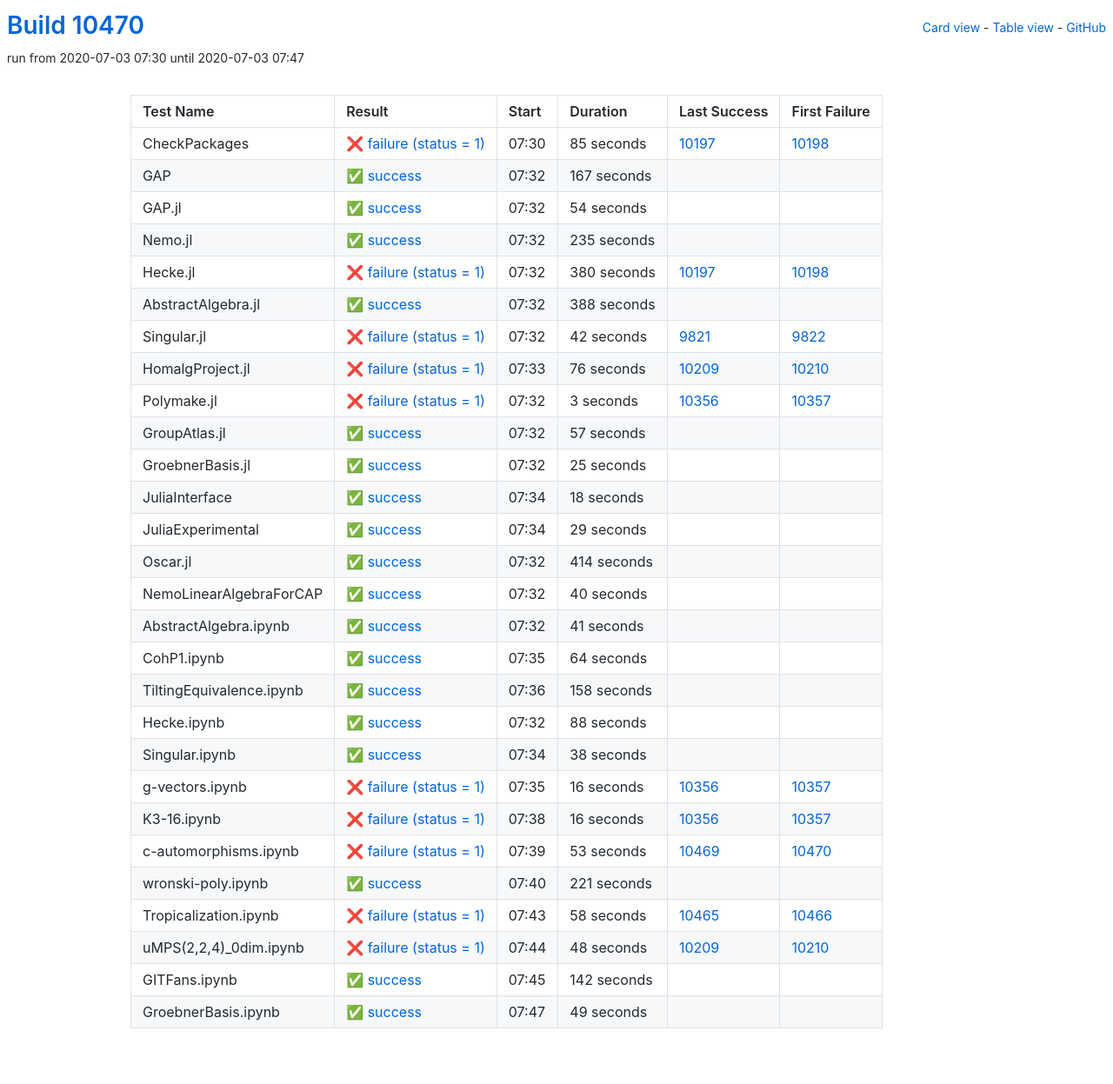
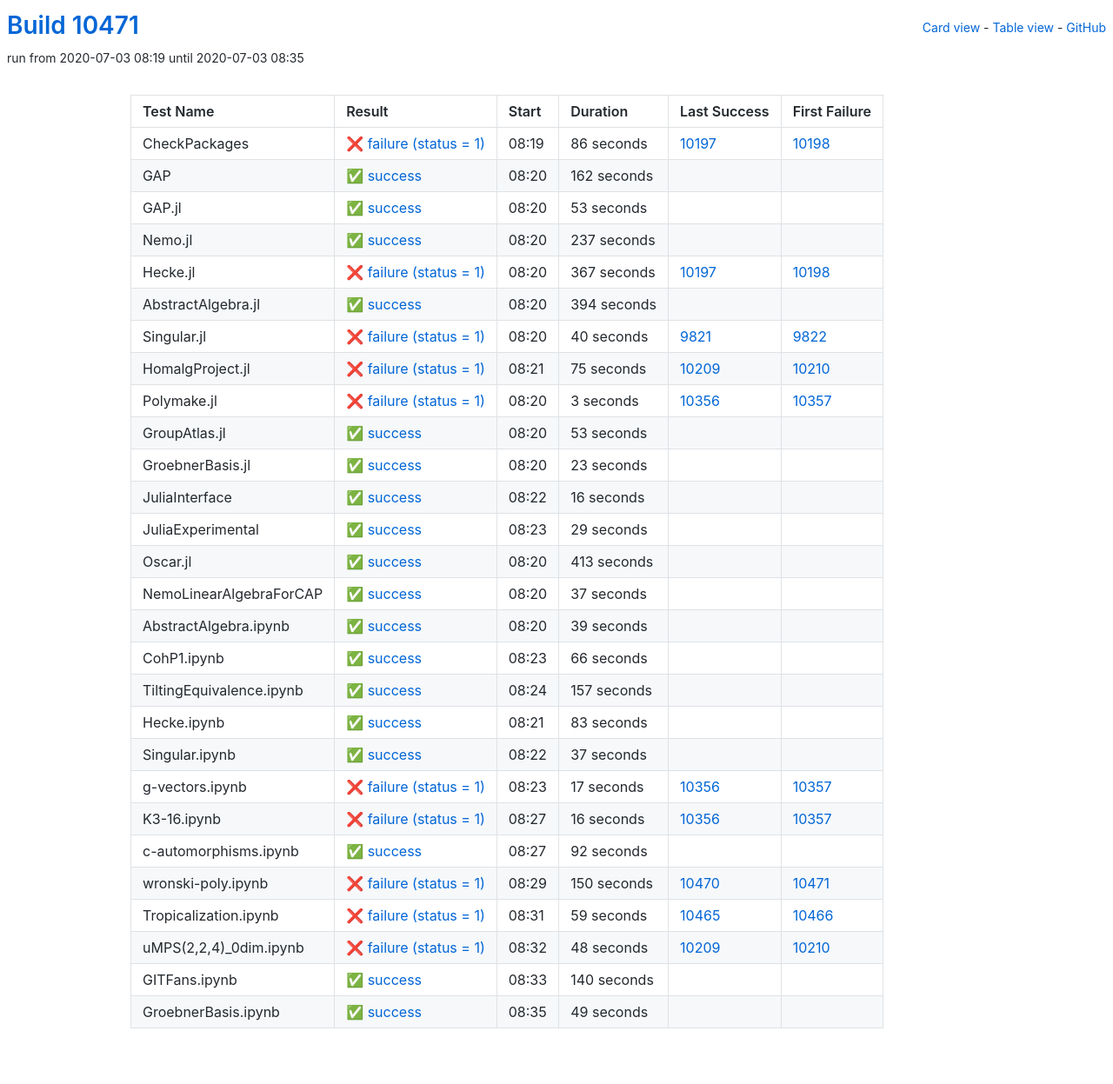
Before and after one commit to oscar-system/oscar-ci-status, a Jekyll site: the page built from table.html, in a window 1280 px wide. Shown: the whole page at 87% size. Built offline with Jekyll 4.4.1, drawn with Linux system fonts in a browser that asks for light colours.

Commit message:
Build #10471

```diff
--- a/_data/ci.yml
+++ b/_data/ci.yml
@@ -1,6 +1,6 @@
 ---
-build: 10470
-build_url: https://oscarci.mathematik.uni-kl.de/job/oscar/10470/
+build: 10471
+build_url: https://oscarci.mathematik.uni-kl.de/job/oscar/10471/
 job: oscar
 organization: oscar-system
 repo: oscar-ci-status
@@ -8,104 +8,104 @@
 tests:
 - name: CheckPackages
   id: checkpackages
-  log: https://oscarci.mathematik.uni-kl.de/job/oscar/10470/artifact/logs/build-10470/CheckPackages.log
-  start: 2020-07-03 07:30
+  log: https://oscarci.mathematik.uni-kl.de/job/oscar/10471/artifact/logs/build-10471/CheckPackages.log
+  start: 2020-07-03 08:19
   success: false
   exitcode: 1
   status: failure
-  duration: 85
+  duration: 86
   last_success: 10197
   last_success_url: https://oscarci.mathematik.uni-kl.de/job/oscar/10197/
   first_failure: 10198
   first_failure_url: https://oscarci.mathematik.uni-kl.de/job/oscar/10198/
 - name: GAP
   id: gap
-  log: https://oscarci.mathematik.uni-kl.de/job/oscar/10470/artifact/logs/build-10470/GAP.log
-  start: 2020-07-03 07:32
+  log: https://oscarci.mathematik.uni-kl.de/job/oscar/10471/artifact/logs/build-10471/GAP.log
+  start: 2020-07-03 08:20
   success: true
   exitcode: 0
   status: success
-  duration: 167
+  duration: 162
   last_success: false
   last_success_url:
   first_failure: false
   first_failure_url:
 - name: GAP.jl
   id: gap-jl
-  log: https://oscarci.mathematik.uni-kl.de/job/oscar/10470/artifact/logs/build-10470/GAP.jl.log
-  start: 2020-07-03 07:32
+  log: https://oscarci.mathematik.uni-kl.de/job/oscar/10471/artifact/logs/build-10471/GAP.jl.log
+  start: 2020-07-03 08:20
   success: true
   exitcode: 0
   status: success
-  duration: 54
+  duration: 53
   last_success: false
   last_success_url:
   first_failure: false
   first_failure_url:
 - name: Nemo.jl
   id: nemo-jl
-  log: https://oscarci.mathematik.uni-kl.de/job/oscar/10470/artifact/logs/build-10470/Nemo.jl.log
-  start: 2020-07-03 07:32
+  log: https://oscarci.mathematik.uni-kl.de/job/oscar/10471/artifact/logs/build-10471/Nemo.jl.log
+  start: 2020-07-03 08:20
   success: true
   exitcode: 0
   status: success
-  duration: 235
+  duration: 237
   last_success: false
   last_success_url:
   first_failure: false
   first_failure_url:
 - name: Hecke.jl
   id: hecke-jl
-  log: https://oscarci.mathematik.uni-kl.de/job/oscar/10470/artifact/logs/build-10470/Hecke.jl.log
-  start: 2020-07-03 07:32
+  log: https://oscarci.mathematik.uni-kl.de/job/oscar/10471/artifact/logs/build-10471/Hecke.jl.log
+  start: 2020-07-03 08:20
   success: false
   exitcode: 1
   status: failure
-  duration: 380
+  duration: 367
   last_success: 10197
   last_success_url: https://oscarci.mathematik.uni-kl.de/job/oscar/10197/
   first_failure: 10198
   first_failure_url: https://oscarci.mathematik.uni-kl.de/job/oscar/10198/
 - name: AbstractAlgebra.jl
   id: abstractalgebra-jl
-  log: https://oscarci.mathematik.uni-kl.de/job/oscar/10470/artifact/logs/build-10470/AbstractAlgebra.jl.log
-  start: 2020-07-03 07:32
+  log: https://oscarci.mathematik.uni-kl.de/job/oscar/10471/artifact/logs/build-10471/AbstractAlgebra.jl.log
+  start: 2020-07-03 08:20
   success: true
   exitcode: 0
   status: success
-  duration: 388
+  duration: 394
   last_success: false
   last_success_url:
   first_failure: false
   first_failure_url:
 - name: Singular.jl
   id: singular-jl
-  log: https://oscarci.mathematik.uni-kl.de/job/oscar/10470/artifact/logs/build-10470/Singular.jl.log
-  start: 2020-07-03 07:32
+  log: https://oscarci.mathematik.uni-kl.de/job/oscar/10471/artifact/logs/build-10471/Singular.jl.log
+  start: 2020-07-03 08:20
   success: false
   exitcode: 1
   status: failure
-  duration: 42
+  duration: 40
   last_success: 9821
   last_success_url: https://oscarci.mathematik.uni-kl.de/job/oscar/9821/
   first_failure: 9822
   first_failure_url: https://oscarci.mathematik.uni-kl.de/job/oscar/9822/
 - name: HomalgProject.jl
   id: homalgproject-jl
-  log: https://oscarci.mathematik.uni-kl.de/job/oscar/10470/artifact/logs/build-10470/HomalgProject.jl.log
-  start: 2020-07-03 07:33
+  log: https://oscarci.mathematik.uni-kl.de/job/oscar/10471/artifact/logs/build-10471/HomalgProject.jl.log
+  start: 2020-07-03 08:21
   success: false
   exitcode: 1
   status: failure
-  duration: 76
+  duration: 75
   last_success: 10209
   last_success_url: https://oscarci.mathematik.uni-kl.de/job/oscar/10209/
   first_failure: 10210
   first_failure_url: https://oscarci.mathematik.uni-kl.de/job/oscar/10210/
 - name: Polymake.jl
   id: polymake-jl
-  log: https://oscarci.mathematik.uni-kl.de/job/oscar/10470/artifact/logs/build-10470/Polymake.jl.log
-  start: 2020-07-03 07:32
+  log: https://oscarci.mathematik.uni-kl.de/job/oscar/10471/artifact/logs/build-10471/Polymake.jl.log
+  start: 2020-07-03 08:20
   success: false
   exitcode: 1
   status: failure
@@ -116,44 +116,44 @@
   first_failure_url: https://oscarci.mathematik.uni-kl.de/job/oscar/10357/
 - name: GroupAtlas.jl
   id: groupatlas-jl
-  log: https://oscarci.mathematik.uni-kl.de/job/oscar/10470/artifact/logs/build-10470/GroupAtlas.jl.log
-  start: 2020-07-03 07:32
+  log: https://oscarci.mathematik.uni-kl.de/job/oscar/10471/artifact/logs/build-10471/GroupAtlas.jl.log
+  start: 2020-07-03 08:20
   success: true
   exitcode: 0
   status: success
-  duration: 57
+  duration: 53
   last_success: false
   last_success_url:
   first_failure: false
   first_failure_url:
 - name: GroebnerBasis.jl
   id: groebnerbasis-jl
-  log: https://oscarci.mathematik.uni-kl.de/job/oscar/10470/artifact/logs/build-10470/GroebnerBasis.jl.log
-  start: 2020-07-03 07:32
+  log: https://oscarci.mathematik.uni-kl.de/job/oscar/10471/artifact/logs/build-10471/GroebnerBasis.jl.log
+  start: 2020-07-03 08:20
   success: true
   exitcode: 0
   status: success
-  duration: 25
+  duration: 23
   last_success: false
   last_success_url:
   first_failure: false
   first_failure_url:
 - name: JuliaInterface
   id: juliainterface
-  log: https://oscarci.mathematik.uni-kl.de/job/oscar/10470/artifact/logs/build-10470/JuliaInterface.log
-  start: 2020-07-03 07:34
+  log: https://oscarci.mathematik.uni-kl.de/job/oscar/10471/artifact/logs/build-10471/JuliaInterface.log
+  start: 2020-07-03 08:22
   success: true
   exitcode: 0
   status: success
-  duration: 18
+  duration: 16
   last_success: false
   last_success_url:
   first_failure: false
   first_failure_url:
 - name: JuliaExperimental
   id: juliaexperimental
-  log: https://oscarci.mathematik.uni-kl.de/job/oscar/10470/artifact/logs/build-10470/JuliaExperimental.log
-  start: 2020-07-03 07:34
+  log: https://oscarci.mathematik.uni-kl.de/job/oscar/10471/artifact/logs/build-10471/JuliaExperimental.log
+  start: 2020-07-03 08:23
   success: true
   exitcode: 0
   status: success
@@ -164,104 +164,104 @@
   first_failure_url:
 - name: Oscar.jl
   id: oscar-jl
-  log: https://oscarci.mathematik.uni-kl.de/job/oscar/10470/artifact/logs/build-10470/Oscar.jl.log
-  start: 2020-07-03 07:32
+  log: https://oscarci.mathematik.uni-kl.de/job/oscar/10471/artifact/logs/build-10471/Oscar.jl.log
+  start: 2020-07-03 08:20
   success: true
   exitcode: 0
   status: success
-  duration: 414
+  duration: 413
   last_success: false
   last_success_url:
   first_failure: false
   first_failure_url:
 - name: NemoLinearAlgebraForCAP
   id: nemolinearalgebraforcap
-  log: https://oscarci.mathematik.uni-kl.de/job/oscar/10470/artifact/logs/build-10470/NemoLinearAlgebraForCAP.log
-  start: 2020-07-03 07:32
+  log: https://oscarci.mathematik.uni-kl.de/job/oscar/10471/artifact/logs/build-10471/NemoLinearAlgebraForCAP.log
+  start: 2020-07-03 08:20
   success: true
   exitcode: 0
   status: success
-  duration: 40
+  duration: 37
   last_success: false
   last_success_url:
   first_failure: false
   first_failure_url:
 - name: AbstractAlgebra.ipynb
   id: abstractalgebra-ipynb
-  log: https://oscarci.mathematik.uni-kl.de/job/oscar/10470/artifact/logs/build-10470/AbstractAlgebra.ipynb.log
-  start: 2020-07-03 07:32
+  log: https://oscarci.mathematik.uni-kl.de/job/oscar/10471/artifact/logs/build-10471/AbstractAlgebra.ipynb.log
+  start: 2020-07-03 08:20
   success: true
   exitcode: 0
   status: success
-  duration: 41
+  duration: 39
   last_success: false
   last_success_url:
   first_failure: false
   first_failure_url:
 - name: CohP1.ipynb
   id: cohp1-ipynb
-  log: https://oscarci.mathematik.uni-kl.de/job/oscar/10470/artifact/logs/build-10470/CohP1.ipynb.log
-  start: 2020-07-03 07:35
+  log: https://oscarci.mathematik.uni-kl.de/job/oscar/10471/artifact/logs/build-10471/CohP1.ipynb.log
+  start: 2020-07-03 08:23
   success: true
   exitcode: 0
   status: success
-  duration: 64
+  duration: 66
   last_success: false
   last_success_url:
   first_failure: false
   first_failure_url:
 - name: TiltingEquivalence.ipynb
   id: tiltingequivalence-ipynb
-  log: https://oscarci.mathematik.uni-kl.de/job/oscar/10470/artifact/logs/build-10470/TiltingEquivalence.ipynb.log
-  start: 2020-07-03 07:36
+  log: https://oscarci.mathematik.uni-kl.de/job/oscar/10471/artifact/logs/build-10471/TiltingEquivalence.ipynb.log
+  start: 2020-07-03 08:24
   success: true
   exitcode: 0
   status: success
-  duration: 158
+  duration: 157
   last_success: false
   last_success_url:
   first_failure: false
   first_failure_url:
 - name: Hecke.ipynb
   id: hecke-ipynb
-  log: https://oscarci.mathematik.uni-kl.de/job/oscar/10470/artifact/logs/build-10470/Hecke.ipynb.log
-  start: 2020-07-03 07:32
+  log: https://oscarci.mathematik.uni-kl.de/job/oscar/10471/artifact/logs/build-10471/Hecke.ipynb.log
+  start: 2020-07-03 08:21
   success: true
   exitcode: 0
   status: success
-  duration: 88
+  duration: 83
   last_success: false
   last_success_url:
   first_failure: false
   first_failure_url:
 - name: Singular.ipynb
   id: singular-ipynb
-  log: https://oscarci.mathematik.uni-kl.de/job/oscar/10470/artifact/logs/build-10470/Singular.ipynb.log
-  start: 2020-07-03 07:34
+  log: https://oscarci.mathematik.uni-kl.de/job/oscar/10471/artifact/logs/build-10471/Singular.ipynb.log
+  start: 2020-07-03 08:22
   success: true
   exitcode: 0
   status: success
-  duration: 38
+  duration: 37
   last_success: false
   last_success_url:
   first_failure: false
   first_failure_url:
 - name: g-vectors.ipynb
   id: g-vectors-ipynb
-  log: https://oscarci.mathematik.uni-kl.de/job/oscar/10470/artifact/logs/build-10470/g-vectors.ipynb.log
-  start: 2020-07-03 07:35
+  log: https://oscarci.mathematik.uni-kl.de/job/oscar/10471/artifact/logs/build-10471/g-vectors.ipynb.log
+  start: 2020-07-03 08:23
   success: false
   exitcode: 1
   status: failure
-  duration: 16
+  duration: 17
   last_success: 10356
   last_success_url: https://oscarci.mathematik.uni-kl.de/job/oscar/10356/
   first_failure: 10357
   first_failure_url: https://oscarci.mathematik.uni-kl.de/job/oscar/10357/
 - name: K3-16.ipynb
   id: k3-16-ipynb
-  log: https://oscarci.mathematik.uni-kl.de/job/oscar/10470/artifact/logs/build-10470/K3-16.ipynb.log
-  start: 2020-07-03 07:38
+  log: https://oscarci.mathematik.uni-kl.de/job/oscar/10471/artifact/logs/build-10471/K3-16.ipynb.log
+  start: 2020-07-03 08:27
   success: false
   exitcode: 1
   status: failure
@@ -272,44 +272,44 @@
   first_failure_url: https://oscarci.mathematik.uni-kl.de/job/oscar/10357/
 - name: c-automorphisms.ipynb
   id: c-automorphisms-ipynb
-  log: https://oscarci.mathematik.uni-kl.de/job/oscar/10470/artifact/logs/build-10470/c-automorphisms.ipynb.log
-  start: 2020-07-03 07:39
-  success: false
-  exitcode: 1
-  status: failure
-  duration: 53
-  last_success: 10469
-  last_success_url: https://oscarci.mathematik.uni-kl.de/job/oscar/10469/
-  first_failure: 10470
-  first_failure_url: https://oscarci.mathematik.uni-kl.de/job/oscar/10470/
-- name: wronski-poly.ipynb
-  id: wronski-poly-ipynb
-  log: https://oscarci.mathematik.uni-kl.de/job/oscar/10470/artifact/logs/build-10470/wronski-poly.ipynb.log
-  start: 2020-07-03 07:40
+  log: https://oscarci.mathematik.uni-kl.de/job/oscar/10471/artifact/logs/build-10471/c-automorphisms.ipynb.log
+  start: 2020-07-03 08:27
   success: true
   exitcode: 0
   status: success
-  duration: 221
+  duration: 92
   last_success: false
   last_success_url:
   first_failure: false
   first_failure_url:
-- name: Tropicalization.ipynb
-  id: tropicalization-ipynb
-  log: https://oscarci.mathematik.uni-kl.de/job/oscar/10470/artifact/logs/build-10470/Tropicalization.ipynb.log
-  start: 2020-07-03 07:43
+- name: wronski-poly.ipynb
+  id: wronski-poly-ipynb
+  log: https://oscarci.mathematik.uni-kl.de/job/oscar/10471/artifact/logs/build-10471/wronski-poly.ipynb.log
+  start: 2020-07-03 08:29
   success: false
   exitcode: 1
   status: failure
-  duration: 58
+  duration: 150
+  last_success: 10470
+  last_success_url: https://oscarci.mathematik.uni-kl.de/job/oscar/10470/
+  first_failure: 10471
+  first_failure_url: https://oscarci.mathematik.uni-kl.de/job/oscar/10471/
+- name: Tropicalization.ipynb
+  id: tropicalization-ipynb
+  log: https://oscarci.mathematik.uni-kl.de/job/oscar/10471/artifact/logs/build-10471/Tropicalization.ipynb.log
+  start: 2020-07-03 08:31
+  success: false
+  exitcode: 1
+  status: failure
+  duration: 59
   last_success: 10465
   last_success_url: https://oscarci.mathematik.uni-kl.de/job/oscar/10465/
   first_failure: 10466
   first_failure_url: https://oscarci.mathematik.uni-kl.de/job/oscar/10466/
 - name: uMPS(2,2,4)_0dim.ipynb
   id: umps-2-2-4-0dim-ipynb
-  log: https://oscarci.mathematik.uni-kl.de/job/oscar/10470/artifact/logs/build-10470/uMPS-2-2-4-_0dim.ipynb.log
-  start: 2020-07-03 07:44
+  log: https://oscarci.mathematik.uni-kl.de/job/oscar/10471/artifact/logs/build-10471/uMPS-2-2-4-_0dim.ipynb.log
+  start: 2020-07-03 08:32
   success: false
   exitcode: 1
   status: failure
@@ -320,20 +320,20 @@
   first_failure_url: https://oscarci.mathematik.uni-kl.de/job/oscar/10210/
 - name: GITFans.ipynb
   id: gitfans-ipynb
-  log: https://oscarci.mathematik.uni-kl.de/job/oscar/10470/artifact/logs/build-10470/GITFans.ipynb.log
-  start: 2020-07-03 07:45
+  log: https://oscarci.mathematik.uni-kl.de/job/oscar/10471/artifact/logs/build-10471/GITFans.ipynb.log
+  start: 2020-07-03 08:33
   success: true
   exitcode: 0
   status: success
-  duration: 142
+  duration: 140
   last_success: false
   last_success_url:
   first_failure: false
   first_failure_url:
 - name: GroebnerBasis.ipynb
   id: groebnerbasis-ipynb
-  log: https://oscarci.mathematik.uni-kl.de/job/oscar/10470/artifact/logs/build-10470/GroebnerBasis.ipynb.log
-  start: 2020-07-03 07:47
+  log: https://oscarci.mathematik.uni-kl.de/job/oscar/10471/artifact/logs/build-10471/GroebnerBasis.ipynb.log
+  start: 2020-07-03 08:35
   success: true
   exitcode: 0
   status: success
```
Also changed, not shown: README.md.
